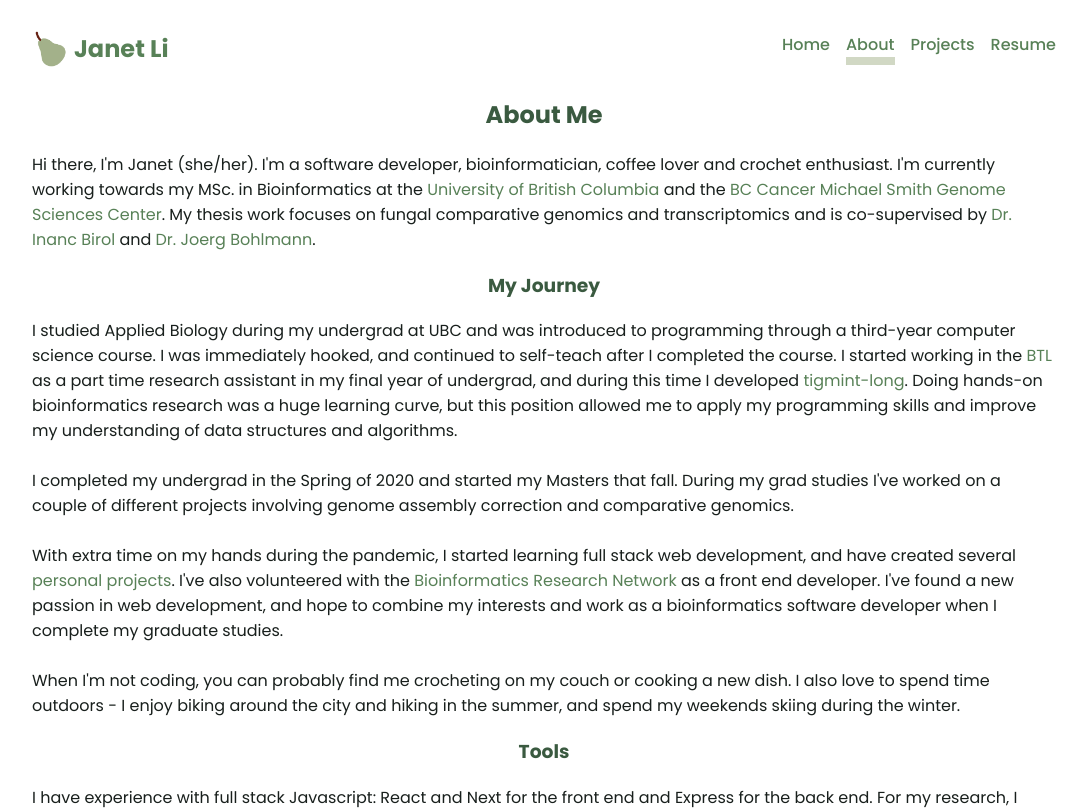
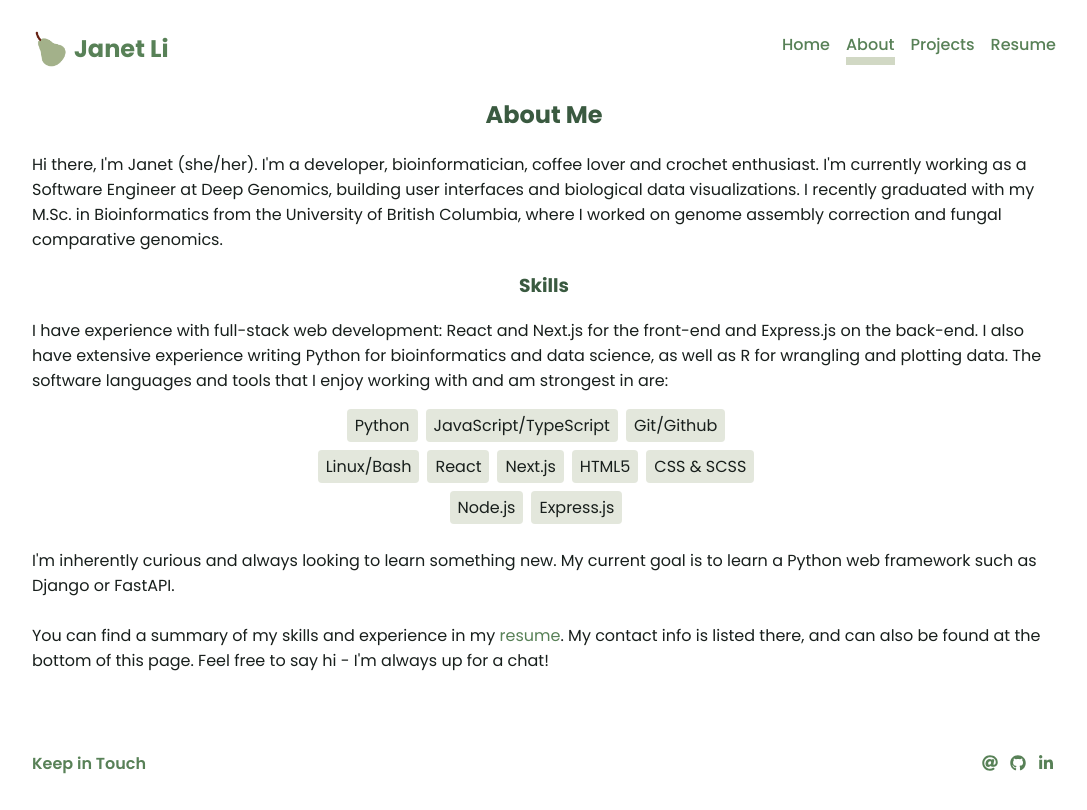
Before and after one commit to janetxinli/portfolio, a Next.js app: page /about in a window 1280 px wide. Shown: the top 810 px of the page, without its empty margins (96-1183 px from the left). Built offline with nearby package versions, Linux system fonts and the light colour scheme.

Commit message:
current updates (#1)

```diff
--- a/data/tools.js
+++ b/data/tools.js
@@ -1,15 +1,14 @@
 const tools = [
   "Python",
-  "JavaScript",
+  "JavaScript/TypeScript",
   "Git/Github",
   "Linux/Bash",
   "React",
   "Next.js",
-  "HTML",
+  "HTML5",
   "CSS & SCSS",
   "Node.js",
   "Express.js",
-  "SQL",
 ];
 
 export default tools;
--- a/src/pages/about.js
+++ b/src/pages/about.js
@@ -12,108 +12,27 @@ const About = ({ toolList }) => (
     <h2 className="text-center">About Me</h2>
     <section>
       <p>
-        Hi there, I&apos;m Janet (she/her). I&apos;m a software developer,
+        Hi there, I&apos;m Janet (she/her). I&apos;m a developer,
         bioinformatician, coffee lover and crochet enthusiast. I&apos;m
-        currently working towards my MSc. in Bioinformatics at the{" "}
-        <a href="https://www.ubc.ca" target="_blank" rel="noopener noreferrer">
-          University of British Columbia
-        </a>{" "}
-        and the{" "}
-        <a
-          href="https://www.bcgsc.ca/"
-          target="_blank"
-          rel="noopener noreferrer"
-        >
-          BC Cancer Michael Smith Genome Sciences Center
-        </a>
-        . My thesis work focuses on fungal comparative genomics and
-        transcriptomics and is co-supervised by{" "}
-        <a
-          href="http://www.birollab.c/"
-          target="_blank"
-          rel="noopener noreferrer"
-        >
-          Dr. Inanc Birol
-        </a>{" "}
-        and{" "}
-        <a
-          href="https://www.msl.ubc.ca/people/dr-jorg-bohlmann"
-          target="_blank"
-          rel="noopener noreferrer"
-        >
-          Dr. Joerg Bohlmann
-        </a>
-        .
+        currently working as a Software Engineer at Deep Genomics, building user
+        interfaces and biological data visualizations. I recently graduated with
+        my M.Sc. in Bioinformatics from the University of British Columbia,
+        where I worked on genome assembly correction and fungal comparative
+        genomics.
       </p>
-      <h3 className="text-center">My Journey</h3>
+      <h3 className="text-center">Skills</h3>
       <p>
-        I studied Applied Biology during my undergrad at UBC and was introduced
-        to programming through a third-year computer science course. I was
-        immediately hooked, and continued to self-teach after I completed the
-        course. I started working in the{" "}
-        <a
-          href="http://www.birollab.ca"
-          target="_blank"
-          rel="noopener noreferrer"
-        >
-          BTL
-        </a>{" "}
-        as a part time research assistant in my final year of undergrad, and
-        during this time I developed{" "}
-        <a
-          href="https://github.com/bcgsc/tigmint/releases/tag/1.2.0"
-          target="_blank"
-          rel="noopener noreferrer"
-        >
-          tigmint-long
-        </a>
-        . Doing hands-on bioinformatics research was a huge learning curve, but
-        this position allowed me to apply my programming skills and improve my
-        understanding of data structures and algorithms.
-        <br />
-        <br />I completed my undergrad in the Spring of 2020 and started my
-        Masters that fall. During my grad studies I&apos;ve worked on a couple
-        of different projects involving genome assembly correction and
-        comparative genomics.
-        <br />
-        <br />
-        With extra time on my hands during the pandemic, I started learning full
-        stack web development, and have created several{" "}
-        <Link href="/projects">
-          <a href="/projects">personal projects</a>
-        </Link>
-        . I&apos;ve also volunteered with the{" "}
-        <a
-          href="https://www.bio-net.dev"
-          target="_blank"
-          rel="noopener noreferrer"
-        >
-          Bioinformatics Research Network
-        </a>{" "}
-        as a front end developer. I&apos;ve found a new passion in web
-        development, and hope to combine my interests and work as a
-        bioinformatics software developer when I complete my graduate studies.
-        <br />
-        <br />
-        When I&apos;m not coding, you can probably find me crocheting on my
-        couch or cooking a new dish. I also love to spend time outdoors - I
-        enjoy biking around the city and hiking in the summer, and spend my
-        weekends skiing during the winter.
-      </p>
-      <h3 className="text-center">Tools</h3>
-      <p>
-        I have experience with full stack Javascript: React and Next for the
-        front end and Express for the back end. For my research, I mostly work
-        with command line tools. I do a lot of Python scripting and have become
-        familiar with its data science tools. I use a bit of R for wrangling and
-        plotting data, as well. The software languages and tools that I enjoy
-        working with and am strongest in are:
+        I have experience with full-stack web development: React and Next.js for
+        the front-end and Express.js on the back-end. I also have extensive
+        experience writing Python for bioinformatics and data science, as well
+        as R for wrangling and plotting data. The software languages and tools
+        that I enjoy working with and am strongest in are:
       </p>
       <ToolList toolList={toolList} />
       <p>
-        I have a bit of experience with D3, but would like to work on some more
-        projects with it to get better acquainted with the API. The next thing
-        on my list to learn is a Python web framework such as Django or FastAPI.
+        I'm inherently curious and always looking to learn something new. My
+        current goal is to learn a Python web framework such as Django or
+        FastAPI.
         <br />
         <br />
         You can find a summary of my skills and experience in my{" "}
@@ -122,8 +41,8 @@ const About = ({ toolList }) => (
             resume
           </a>
         </Link>
-        . My contact info can be found at the bottom of each page. Feel free to
-        say hi - I&apos;m always up for a chat!
+        . My contact info is listed there, and can also be found at the bottom
+        of this page. Feel free to say hi - I&apos;m always up for a chat!
       </p>
     </section>
   </>
```
Also changed, not shown: src/pages/index.js (+4 -4 lines), 1 other file (tests, documents, lock files or other folders).
